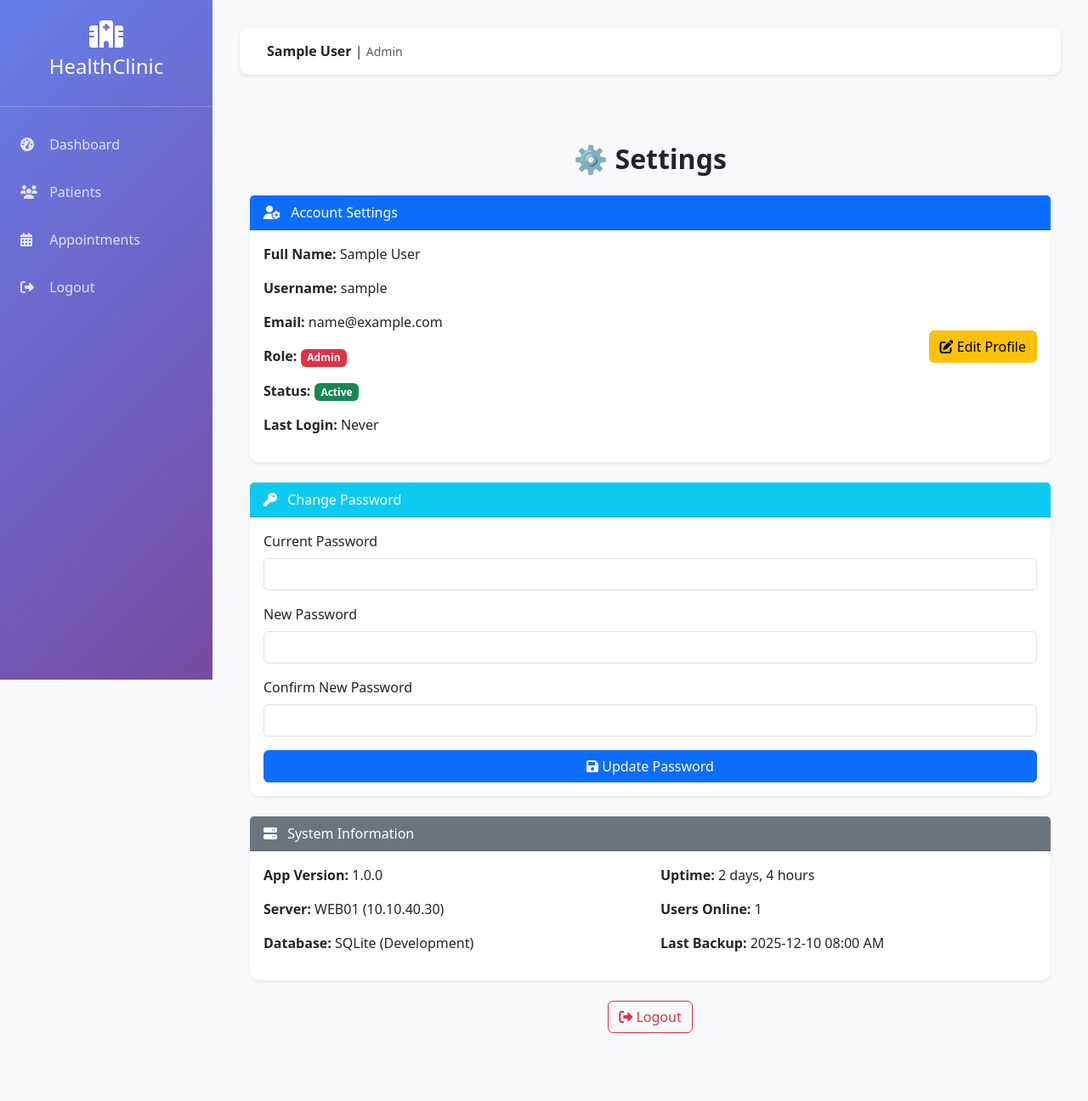
After one commit to krismaedb/Capstone-MITT, a Flask app: page /settings in a window 1280 px wide. The commit adds this page. Shown: the whole page at 85% size. Run offline with Flask 3, Linux system fonts and the light colour scheme; the visitor is signed in with stand-in values (Sample User, id 1).

Commit message:
Setting page

```diff
--- a/app/routes.py
+++ b/app/routes.py
@@ -107,7 +107,9 @@ def dashboard():
                          total_appointments=total_appointments,
                          pending_appointments=pending_appointments,
                          today_appointments=today_appointments,
-                         recent_appointments=recent_appointments)
+                         recent_appointments=recent_appointments,
+                         current_user=current_user)  # ← Add this
+
 
 # ========== PATIENTS ==========
 
@@ -518,3 +520,40 @@ def staff_delete(id):
         db.session.rollback()
         flash(f'Error deleting staff: {str(e)}', 'error')
     return redirect(url_for('main.staff_list'))
+
+
+
+
+
+
+# ========== SETTINGS ==========
+
+@main_bp.route('/settings')
+@login_required
+def settings():
+    return render_template('settings.html', user=current_user)
+
+
+@main_bp.route('/change-password', methods=['POST'])
+@login_required
+def change_password():
+    current_password = request.form.get('current_password')
+    new_password = request.form.get('new_password')
+    confirm_password = request.form.get('confirm_password')
+
+    if not current_password or not new_password or not confirm_password:
+        flash('All fields are required.', 'error')
+        return redirect(url_for('main.settings'))
+
+    if new_password != confirm_password:
+        flash('New passwords do not match.', 'error')
+        return redirect(url_for('main.settings'))
+
+    if not current_user.check_password(current_password):
+        flash('Current password is incorrect.', 'error')
+        return redirect(url_for('main.settings'))
+
+    current_user.set_password(new_password)
+    db.session.commit()
+    flash('Password updated successfully!', 'success')
+    return redirect(url_for('main.settings'))
--- /dev/null
+++ b/app/templates/settings.html
@@ -0,0 +1,102 @@
+{% extends "base_dashboard.html" %}
+{% block content %}
+
+<div class="container py-5">
+    <h2 class="text-center mb-4 fw-bold">⚙️ Settings</h2>
+
+    <!-- Account Settings Card -->
+    <div class="card shadow-sm mb-4">
+        <div class="card-header bg-primary text-white">
+            <i class="fas fa-user-cog me-2"></i> Account Settings
+        </div>
+        <div class="card-body">
+            <div class="row">
+                <div class="col-md-6">
+                    <p><strong>Full Name:</strong> {{ user.full_name }}</p>
+                    <p><strong>Username:</strong> {{ user.username }}</p>
+                    <p><strong>Email:</strong> {{ user.email }}</p>
+                    <p><strong>Role:</strong>
+                        <span class="badge
+                            {% if user.role == 'admin' %}bg-danger
+                            {% elif user.role == 'it' %}bg-info
+                            {% elif user.role == 'doctor' %}bg-success
+                            {% elif user.role == 'nurse' %}bg-warning
+                            {% endif %}">
+                            {{ user.role|title }}
+                        </span>
+                    </p>
+                    <p><strong>Status:</strong>
+                        {% if user.is_active %}
+                            <span class="badge bg-success">Active</span>
+                        {% else %}
+                            <span class="badge bg-secondary">Inactive</span>
+                        {% endif %}
+                    </p>
+                    <p><strong>Last Login:</strong>
+                        {% if user.last_login %}
+                            {{ user.last_login.strftime('%Y-%m-%d %H:%M') }}
+                        {% else %}
+                            Never
+                        {% endif %}
+                    </p>
+                </div>
+                <div class="col-md-6 d-flex align-items-center justify-content-end">
+                    <a href="/staff/edit/{{ user.id }}" class="btn btn-warning"><i class="fas fa-edit"></i> Edit Profile</a>
+                </div>
+            </div>
+        </div>
+    </div>
+
+    <!-- Change Password Card -->
+    <div class="card shadow-sm mb-4">
+        <div class="card-header bg-info text-white">
+            <i class="fas fa-key me-2"></i> Change Password
+        </div>
+        <div class="card-body">
+            <form action="{{ url_for('main.change_password') }}" method="POST">
+                <div class="mb-3">
+                    <label class="form-label">Current Password</label>
+                    <input type="password" name="current_password" class="form-control" required>
+                </div>
+                <div class="mb-3">
+                    <label class="form-label">New Password</label>
+                    <input type="password" name="new_password" class="form-control" required>
+                </div>
+                <div class="mb-3">
+                    <label class="form-label">Confirm New Password</label>
+                    <input type="password" name="confirm_password" class="form-control" required>
+                </div>
+                <button type="submit" class="btn btn-primary w-100"><i class="fas fa-save"></i> Update Password</button>
+            </form>
+        </div>
+    </div>
+
+    <!-- System Info Card (Optional) -->
+    <div class="card shadow-sm mb-4">
+        <div class="card-header bg-secondary text-white">
+            <i class="fas fa-server me-2"></i> System Information
+        </div>
+        <div class="card-body">
+            <div class="row">
+                <div class="col-md-6">
+                    <p><strong>App Version:</strong> 1.0.0</p>
+                    <p><strong>Server:</strong> WEB01 (10.10.40.30)</p>
+                    <p><strong>Database:</strong> SQLite (Development)</p>
+                </div>
+                <div class="col-md-6">
+                    <p><strong>Uptime:</strong> 2 days, 4 hours</p>
+                    <p><strong>Users Online:</strong> {{ online_users_count or 1 }}</p>
+                    <p><strong>Last Backup:</strong> 2025-12-10 08:00 AM</p>
+                </div>
+            </div>
+        </div>
+    </div>
+
+    <!-- Logout Button -->
+    <div class="text-center mt-4">
+        <a href="/logout" class="btn btn-outline-danger"><i class="fas fa-sign-out-alt"></i> Logout</a>
+    </div>
+
+</div>
+
+{% endblock %}
```
Also changed, not shown: app/templates/dashboard.html (+7 -1 lines).
